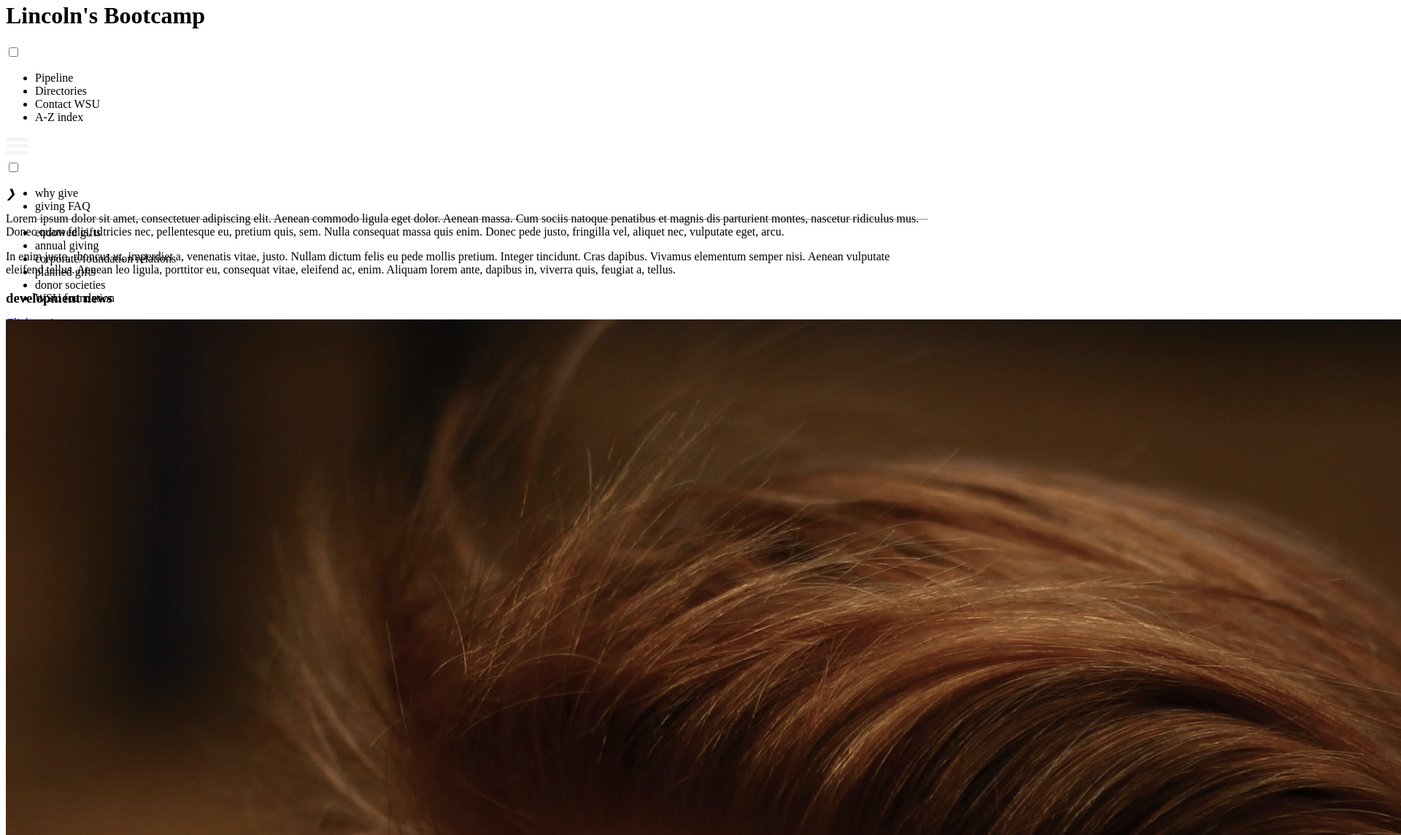
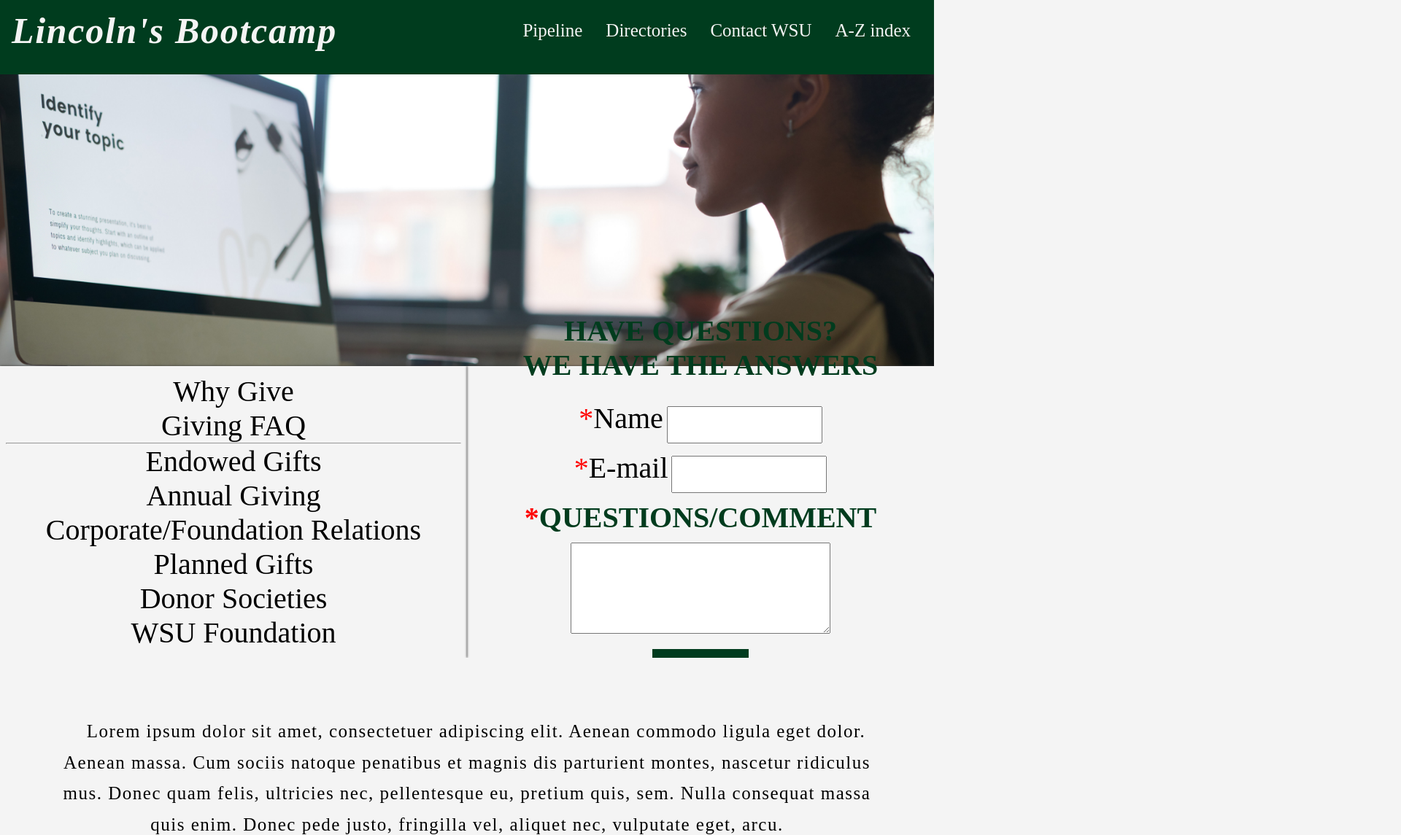
Before and after one commit to lincoln712/myBootcamp, a plain HTML site: page index.html in a window 1280 px wide. Shown: the part 18-1163 px from the top of the page at 73% size, 1920 px wide, since content can reach past the window. Drawn offline with Linux system fonts and the light colour scheme.

Commit message:
it has been added a flex layout for cards from dev news section and it has been fixed some bugs on home section

```diff
--- a/index.html
+++ b/index.html
@@ -4,7 +4,7 @@
 		<meta charset="UTF-8">
 		<meta name="viewport" content="width=device-width,initial-scale=1.0">
 		<title>Lincoln Bootcamp Remake</title>
-		<link rel="stylesheet" href="style3.css">
+		<link rel="stylesheet" href="style.css">
 		<script src="https://kit.fontawesome.com/5efe6f7c46.js" crossorigin="anonymous"></script>
 	</head>
 
--- a/style.css
+++ b/style.css
@@ -1,6 +1,7 @@
 /*general settings*/
 :root{
-	--color:rgba(0,60,30);
+	--primary-color:rgba(0,60,30);
+	--secondary-color:#f4f4f4;
 }
 *{
 	box-sizing: border-box;
@@ -8,14 +9,13 @@
 	padding:0;
 }
 body{
-	background:#f4f4f4;
+	background:var(--secondary-color);
 }
 /*navigation*/
 header{
-	background:var(--color);
-	color:#f4f4f4;
+	background:var(--primary-color);
+	color:var(--secondary-color);
 	width:100vw;
-	height:25vh;
 }
 
 header h1{
@@ -25,13 +25,13 @@ header h1{
 
 header nav ul{
 	list-style:none;
-	background:#f4f4f4;
+	background:var(--secondary-color);
 	width:100%;
 }
 
 header nav ul li a{
 	text-decoration:none;
-	color:var(--color);
+	color:var(--primary-color);
 }
 /*end navigation*/
 
@@ -62,7 +62,7 @@ header nav ul li a{
 }
 
 #home aside .form-container .btn-submit{
-	background:var(--color);
+	background:var(--primary-color);
 	color:#f4f4f4;
 	outline:0;
 	border:0;
@@ -74,26 +74,46 @@ header nav ul li a{
 	line-height:1.7;
 	text-indent:25px;
 }
+/*dev news section*/
+#dev-news .header{
+	background:rgba(230,230,230,0.5);
+	color:var(--primary-color);
+	text-align:center;
+	text-transform: uppercase;
+	box-shadow:0 0 3px #333;
+	padding:1rem;
+	letter-spacing:1.3px;
+	display: grid;
+	place-items:center;
+}
 
-#dev-news .dev .read-more,.read-less{
-	background:var(--color);
-	color:#f4f4f4;
+#dev-news .read-more,.read-less{
+	background:var(--primary-color);
+	color:var(--secondary-color);
 	text-transform: uppercase;
 	letter-spacing:1.3px;
 	text-decoration:none;
 }
-
+#dev-news .read-less{
+	display:none;
+}
+#dev-news .dev{
+		box-shadow:0 0 1px #000;
+		text-align:center;
+}
+/*end dev news section*/
 footer{
 	width:100%;
 	text-align:center;
-	background:var(--color);
-	color:#f4f4f4;
+	background:var(--primary-color);
+	color:var(--secondary-color);
 }
 
 /*To mobile screens*/
 @media(max-width:576px){
 	/*navigation*/
 	header{
+		height:25vh;
 		font-size:10px;
 		display:flex;
 		align-items:center;
@@ -102,7 +122,6 @@ footer{
 
 	header h1{
 		font-size:2.5em;
-		/*text-align: center;*/
 		width:85%;
 		height:50%;
 		display:inherit;
@@ -122,7 +141,7 @@ footer{
 	}
 
 	header nav ul li{
-		border-top:1px solid var(--color);
+		border-top:1px solid var(--primary-color);
 	}
 
 	header .check:checked ~ nav ul{
@@ -148,21 +167,17 @@ footer{
 	header .check{
 		display:none;
 	}
-
 	/*end navigation*/
 
 	/*home section*/
-
 	#home .check-side-menu{
 		display:none;
 	}
 	#home .check-side-menu:checked ~ aside{
-		/*display:block;*/
 		transition: transform 250ms ease-in-out 100ms;
 		transform:translateX(0%);
 	}
 	#home aside{
-		/*display:none;*/
 		transition:transform 250ms ease-in-out;
 		transform:translateX(-100%);
 		display:flex;
@@ -173,14 +188,13 @@ footer{
 	}
 
 	#home .open-menu,.close-menu{
-		background:var(--color);
+		background:var(--primary-color);
 		position:absolute;
 		font-size:1.5rem;
 		color:#f4f4f4;
 		font-weight:800;
 		padding:0.6rem;
 	}
-
 	#home .form-desktop{
 		display:none;
 	}
@@ -200,22 +214,11 @@ footer{
 		padding-bottom:2rem;
 	}
 
-	#dev-news .header{
-		background:rgba(230,230,230,0.5);
-		color:var(--color);
-		text-align:center;
-		text-transform: uppercase;
-		box-shadow:0 0 3px #333;
-		padding:1rem;
-		letter-spacing:1.3px;
-	}
-
 	#dev-news .highlights{
 		margin-top:1rem;
 		text-align: center;
 	}
 	#dev-news .dev{
-		box-shadow:0 0 1px #000;
 		padding:0.3rem;
 		width:50%;
 		margin:0 auto 0.5rem;
@@ -224,7 +227,6 @@ footer{
 	#dev-news img{
 		width:125px;
 	}
-
 	#dev-news .dev .p{
 		letter-spacing:1.3px;
 		text-indent:10%;
@@ -234,10 +236,6 @@ footer{
 		overflow:hidden;
 		text-overflow:ellipsis;
 	}
-	.read-less{
-		display:none;
-	}
-
 	#dev-news .dev .read-more,.read-less{
 		padding:0.2rem;
 		font-size:12px;
@@ -258,10 +256,10 @@ footer{
 }
 /*To desktop screens*/
 @media(min-width:768px){
+	body{
+		font-size:25px;
+	}
 	/*navigation*/
-	*{
-		all:unset;
-	}
 	header{
 		height:15vh;
 		display:flex;
@@ -275,7 +273,7 @@ footer{
 	}
 	header nav ul{
 		display: flex;
-		background:var(--color);
+		background:var(--primary-color);
 		justify-content: flex-end;
 		width:50vw;
 		height:100%;
@@ -286,51 +284,46 @@ footer{
 		margin-right:2rem;
 	}
 	header nav ul li a{
-		color:#f4f4f4;
+		color:var(--secondary-color);
 	}
-
 	header .check{
 		display:none;
 	}
 	header .btn-toggle{
 		display:none;
 	}
-
 	/*end navigation*/
 	/*home section*/
-		/*#home{
+		#home{
 			width:100%;
-			height:100%;
+			height:100vh;
+			overflow-x:hidden;
 		}
 
 		#home aside{
 			all: unset;
-			height:50vh;
+			display:flex;
+			text-align: center;
 		}
-		#home aside .menu{
+
+		#home aside .form-container,.menu{
 			box-shadow:0 0 3px #333;
 			font-size:2.5rem;
 			width:50%;
+			height:50vh;
 			padding:0.5rem;
+			display: inherit;
+			justify-content: center;
+			flex-direction: column;
 		}
+
 		#home aside .form-mobile{
 			display:none;
 		}
-		#home aside .form-desktop{
-			display:block;
-		}
-
-		#home aside .form-container{
-		text-align:center;
-		font-size:2.5rem;
-		box-shadow:0 0 3px #333;
-		width:60%;
-
-		}
 		#home aside .form-container h4{
-		text-transform: uppercase;
-		color:var(--color);
-		text-align:center;
+			text-transform: uppercase;
+			color:var(--primary-color);
+			text-align: center;
 		}
 
 		#home aside .form-container form{
@@ -359,30 +352,65 @@ footer{
 
 		#home .open-menu,.close-menu,.check-side-menu{
 			display:none;
-		}*/
+		}
 	/*end home section*/
-	/*about section
+	/*about section*/
 		#about{
 			all: unset;
 			height:50vh;
+			width:100%;
 		}
 
 		#about p{
-			display:none;
+			padding:5rem;
+			text-indent:30%;
 		}
 	/*end about section*/
 	/*dev news section*/
-		/*#dev-news{
-			all:unset;
+		#dev-news{
+			width:100%;
+			height:65vh;
+			display: grid;
+			place-items:center;
 		}
 
+		#dev-news .header{
+			width:100%;
+			font-size:2rem;
+			height:10vh;
+		}
 		#dev-news img{
-			width:50px;
-			display:none;
-		}*/
-		#dev-news{
-			display:none;
+			width:225px;
+		}
+		#dev-news .dev .p{
+			font-size:2rem;
+		}
+		#dev-news .dev{
+			box-shadow: 0 0 7px #333;
+			width:33%;
+			padding:1rem;
+			line-height:1.3;
+		}
+		#dev-news .highlights{
+			display:flex;
+			justify-content:space-between;
+		}
+		#dev-news .read-more,.read-less{
+			padding:0.4rem;
 		}
 	/*end dev news section*/
-
+	/*footer*/
+	footer{
+		height:100%;
+		font-size:3rem;
+		padding:4rem 0;
+		line-height:2;
+	}
+	footer .social-media .icon{
+		font-size:4rem;
+		margin:0 auto;
+	}
+	footer .social-media{
+		display: flex;
+	}
 }
```
